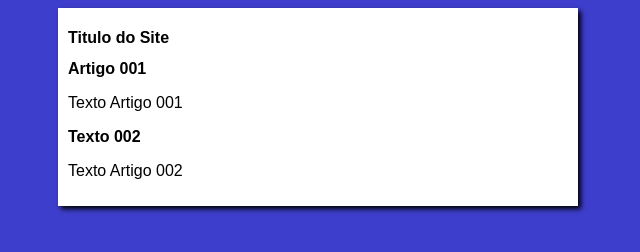
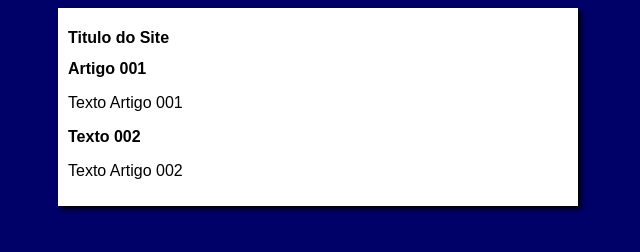
Before and after one commit to AlanAlves04/Projeto-C-, a plain HTML site: page index.html in a window 1280 px wide. Shown: the whole page, without its empty margins (322-962 px from the left). Drawn offline with Linux system fonts and the light colour scheme.

Commit message:
Update style.css

```diff
--- a/estilos/style.css
+++ b/estilos/style.css
@@ -3,7 +3,7 @@
     font-size: 16px;
 }
 body{
-    background-color: rgb(62, 62, 205);
+    background-color: rgb(0, 0, 105);
 
 }
 
```
